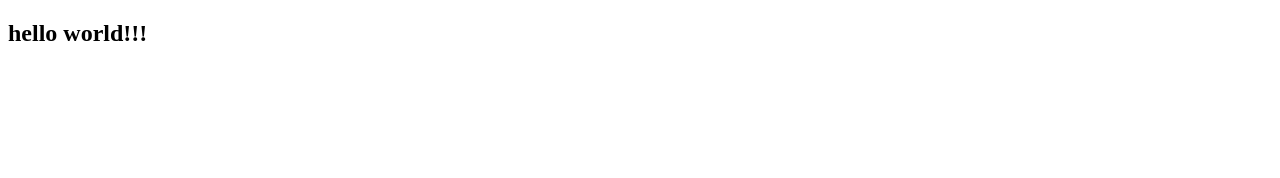
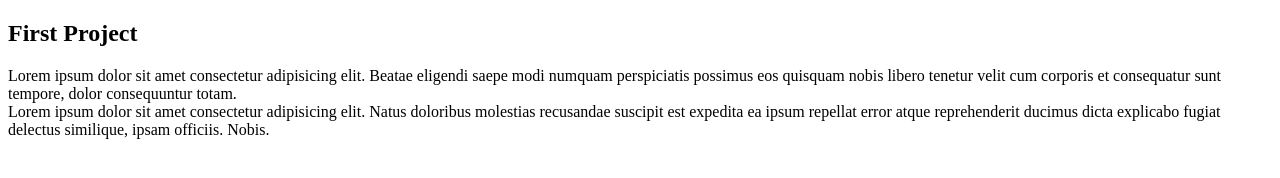
Before and after one commit to dinhvanquang1610/first-project, a plain HTML site: page index.html in a window 1280 px wide. Drawn offline with Linux system fonts and the light colour scheme.

Commit message:
Second Update

```diff
--- a/index.html
+++ b/index.html
@@ -6,7 +6,12 @@
     <title>First Project</title>
 </head>
 <body>
-    <h2>hello world!!!</h2>
-
+    <h2>First Project</h2>
+    <div>
+    Lorem ipsum dolor sit amet consectetur adipisicing elit. Beatae eligendi saepe modi numquam perspiciatis possimus eos quisquam nobis libero tenetur velit cum corporis et consequatur sunt tempore, dolor consequuntur totam.
+    </div>
+    <div>
+    Lorem ipsum dolor sit amet consectetur adipisicing elit. Natus doloribus molestias recusandae suscipit est expedita ea ipsum repellat error atque reprehenderit ducimus dicta explicabo fugiat delectus similique, ipsam officiis. Nobis.
+    </div>
 </body>
 </html>
```
